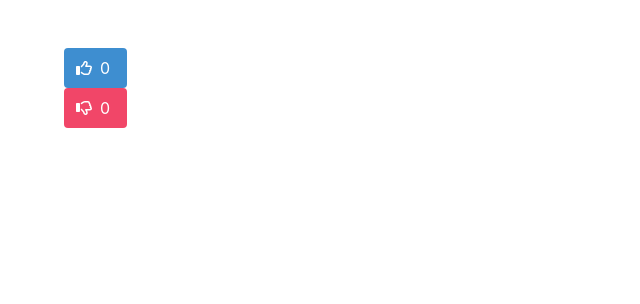
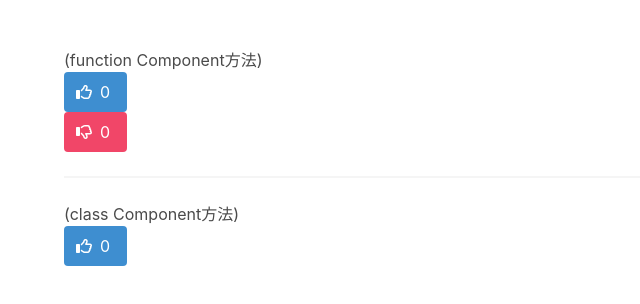
Before and after one commit to tim811223/ReactLab, a React (Vite) app in the folder CH8-ReactEvent-thumps-up/thumps-up/: page / in a window 1280 px wide. Shown: the top 304 px of the page, without its empty margins (0-640 px from the left). Built offline with nearby package versions, Linux system fonts and the light colour scheme.

Commit message:
Class Component初步樣式

```diff
--- a/CH8-ReactEvent-thumps-up/thumps-up/src/App.tsx
+++ b/CH8-ReactEvent-thumps-up/thumps-up/src/App.tsx
@@ -1,12 +1,24 @@
 import 'bulma/css/bulma.min.css'
 import { ThumpsUp } from './ThumpsUp'
+import { ThumpsUp2 } from './ThumpsUp2'
 
 export const App =()=>{
 
   return(
     <div className='section'>
       <div className='container'>
+
+        (function Component方法)
+        <br/>
         <ThumpsUp/>
+
+        <br/>
+        <hr/>
+
+        (class Component方法)
+        <br/>
+        <ThumpsUp2/>
+
       </div>
     </div>
   )
--- /dev/null
+++ b/CH8-ReactEvent-thumps-up/thumps-up/src/ThumpsUp2.tsx
@@ -0,0 +1,31 @@
+/*
+照檔案要以 Class Component方法呈現
+*/
+import { faThumbsUp } from "@fortawesome/free-regular-svg-icons";
+import { FontAwesomeIcon } from "@fortawesome/react-fontawesome";
+import { Component, ReactNode } from "react";
+
+interface Props{
+
+}
+
+interface State{
+
+}
+
+export class ThumpsUp2 extends Component<Props,State>{
+  constructor(props:Props){
+    super(props)
+  }
+
+  render() {
+   return(
+    <button className="button is-info" >
+      <span className="icon">
+        <FontAwesomeIcon icon={faThumbsUp} />
+      </span>
+      <span>{0}</span>
+    </button>
+   );
+  }
+}
```
